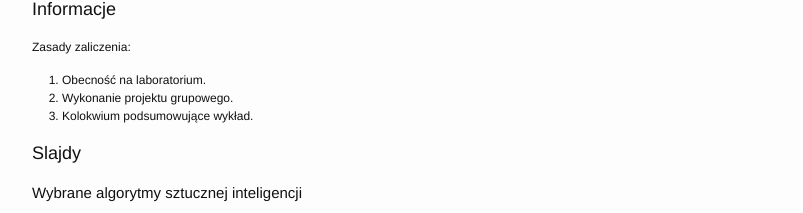
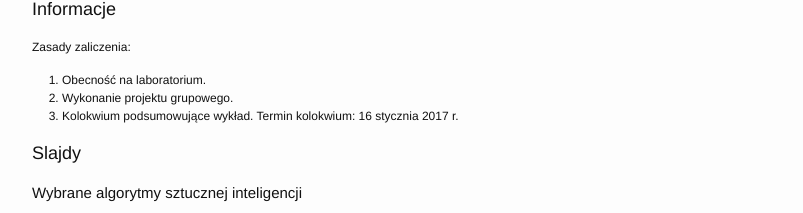
Before and after one commit to piotrlasek/piotrlasek.github.io, a Jekyll site: the page built from for-students/iswddum2016.md, in a window 1280 px wide and 900 px high, cut to the strip 0-361 px from the top of the window. Shown: the part 145-358 px from the top of the strip, without its empty margins (238-1041 px from the left). Built offline with Jekyll 4.4.1, drawn with Linux system fonts in a browser that asks for light colours.

Commit message:
some changes

```diff
--- a/for-students/iswddum2016.md
+++ b/for-students/iswddum2016.md
@@ -11,7 +11,7 @@ Zasady zaliczenia:
 
 1. Obecność na laboratorium.
 2. Wykonanie projektu grupowego.
-3. Kolokwium podsumowujące wykład.
+3. Kolokwium podsumowujące wykład. <span color=red>Termin kolokwium: 16 stycznia 2017 r.</span>
 
 # Slajdy
 
```
